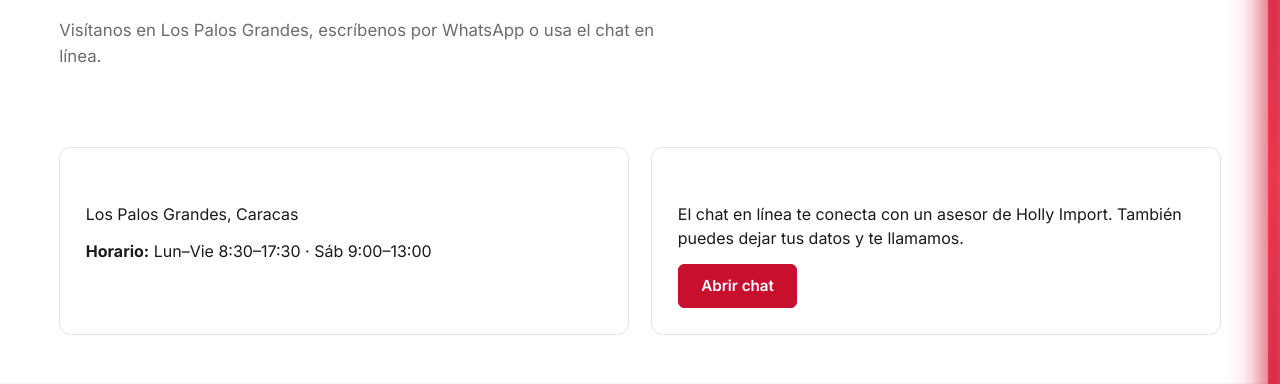
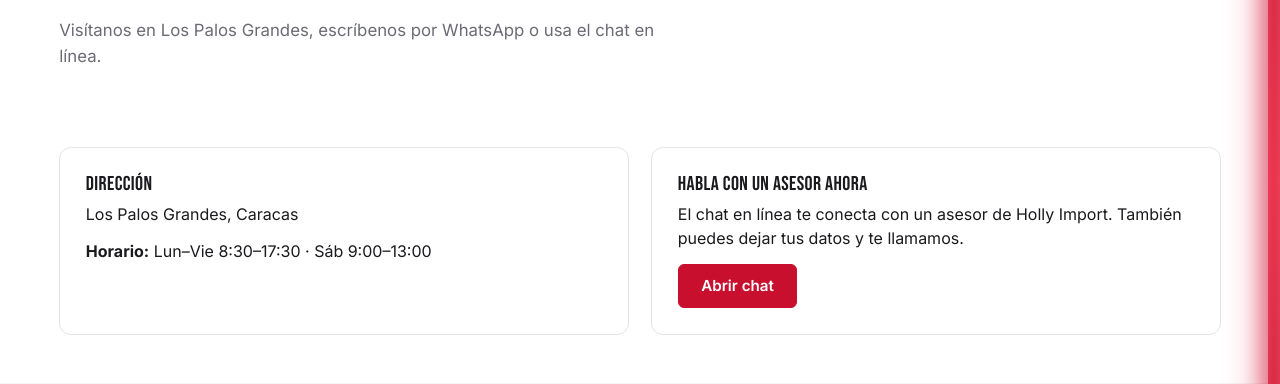
Before and after one commit to lazaruzai-commits/holly-import, a FastAPI app: page /contacto in a window 1280 px wide. Shown: the part 221-605 px from the top of the page. Run offline with FastAPI, Linux system fonts and the light colour scheme.

Commit message:
Light theme: fix two more white-on-light headings
- .cmp__sum h4 ('Por qué elegir Holly Import' on /comparar) was white
  on the pale crimson tint -> --c-text, semibold.
- .value h3 (titles in the 'Concesionario autorizado / Taller /
  Financiamiento' cards on the homepage, the trims cards and the
  'Cómo se compara' cards) was white on the white card -> --c-text.

Swept the rest of the white-text rules; the remaining ones sit on
crimson buttons, the dark footer, the dark promo/IG CTA gradients, the
video heroes or the chat rail — all intentional.

Co-Authored-By: Claude Fable 5.1 <noreply@anthropic.com>

```diff
--- a/static/css/holly.css
+++ b/static/css/holly.css
@@ -554,7 +554,7 @@ a.promo-feature__inner:hover {
   background: var(--c-card); border: 1px solid var(--c-line);
   border-radius: var(--r-md); padding: 1.6rem;
 }
-.value h3 { color: var(--c-white); }
+.value h3 { color: var(--c-text); }
 
 /* ---------- filters ---------- */
 
@@ -1276,7 +1276,7 @@ input:focus, textarea:focus, select:focus { outline: 2px solid var(--c-crimson);
 .cmp__badge--mas-potencia  { background: var(--c-crimson); }
 .cmp__badge--mas-economico { background: #16a34a; }
 .cmp__sum { background: rgba(200,16,46,.08); border-left: 3px solid var(--c-crimson); padding: .9rem 1rem; border-radius: var(--r-sm); margin-top: 1rem; grid-column: 1 / -1; }
-.cmp__sum h4 { color: var(--c-white); font-family: 'Inter', sans-serif; font-size: .95rem; text-transform: none; letter-spacing: 0; margin: 0 0 .4rem; }
+.cmp__sum h4 { color: var(--c-text); font-family: 'Inter', sans-serif; font-size: .95rem; font-weight: 600; text-transform: none; letter-spacing: 0; margin: 0 0 .4rem; }
 .cmp__sum ul { padding-left: 1.2rem; margin: .3rem 0 0; }
 .cmp__sum li { padding: .15rem 0; }
 @media (max-width: 720px) { .cmp { grid-template-columns: 1fr; } }
```
